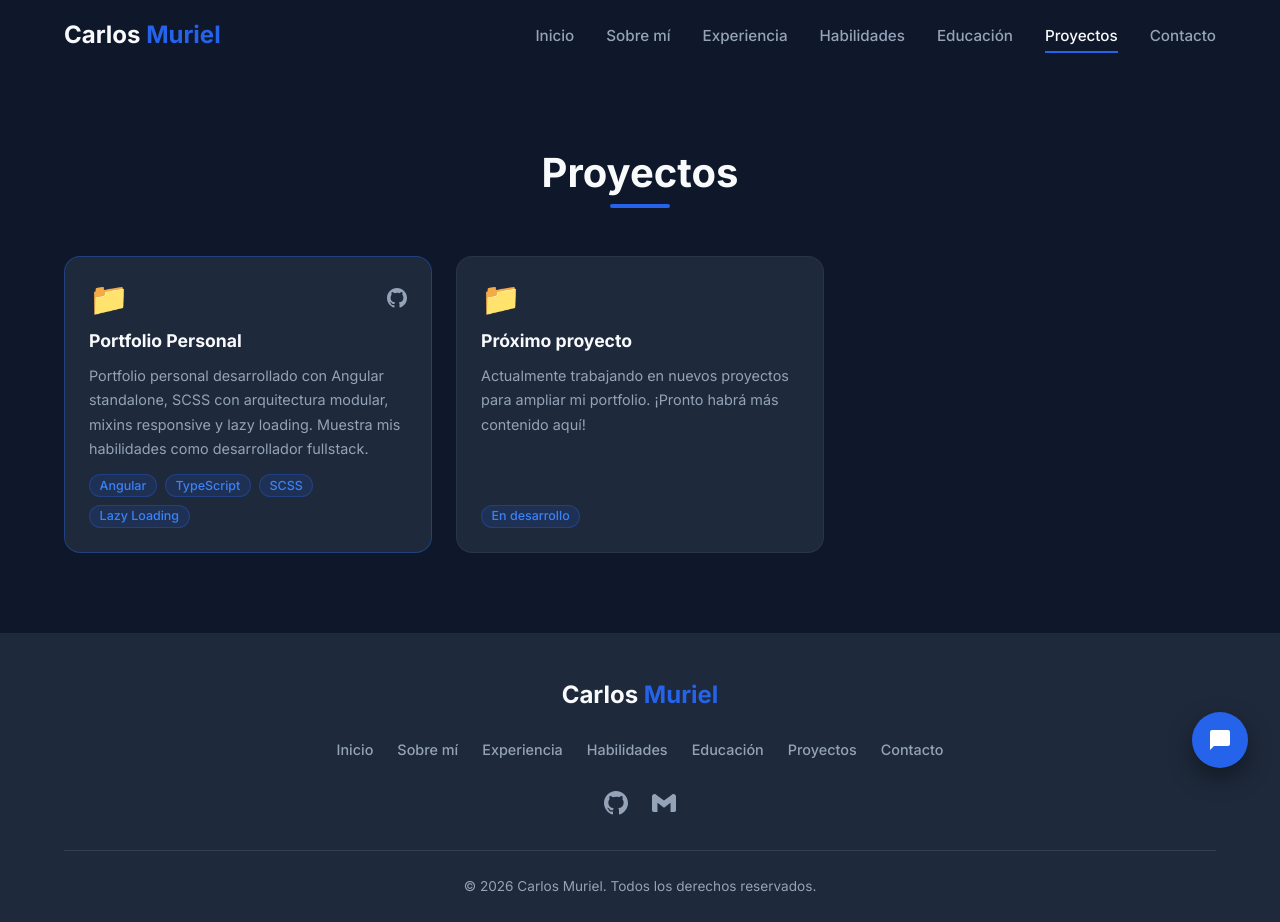
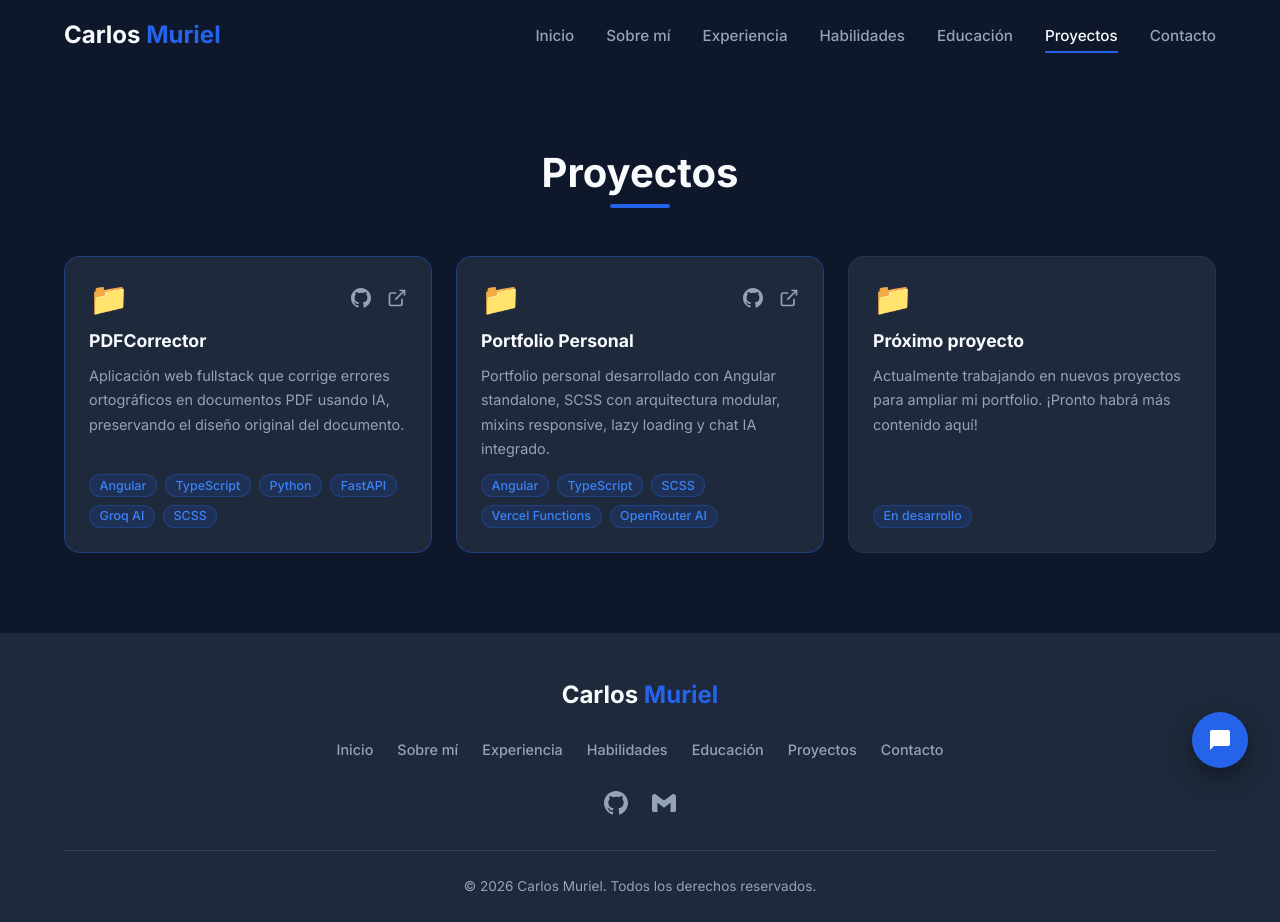
Before and after one commit to CarlosMurielCuevas/portfolio, an Angular app: page /proyectos in a window 1280 px wide. Built offline with nearby package versions, Linux system fonts and the light colour scheme.

Commit message:
feat: añadir proyecto PDFCorrector a la sección de proyectos

```diff
--- a/src/app/features/proyectos/proyectos.ts
+++ b/src/app/features/proyectos/proyectos.ts
@@ -11,11 +11,19 @@ import { CommonModule } from '@angular/common';
 export class ProyectosComponent {
   proyectos = [
     {
+      titulo: 'PDFCorrector',
+      descripcion: 'Aplicación web fullstack que corrige errores ortográficos en documentos PDF usando IA, preservando el diseño original del documento.',
+      tecnologias: ['Angular', 'TypeScript', 'Python', 'FastAPI', 'Groq AI', 'SCSS'],
+      github: 'https://github.com/CarlosMurielCuevas/pdfcorrector',
+      demo: 'https://pdfcorrector.vercel.app',
+      destacado: true
+    },
+    {
       titulo: 'Portfolio Personal',
-      descripcion: 'Portfolio personal desarrollado con Angular standalone, SCSS con arquitectura modular, mixins responsive y lazy loading. Muestra mis habilidades como desarrollador fullstack.',
-      tecnologias: ['Angular', 'TypeScript', 'SCSS', 'Lazy Loading'],
+      descripcion: 'Portfolio personal desarrollado con Angular standalone, SCSS con arquitectura modular, mixins responsive, lazy loading y chat IA integrado.',
+      tecnologias: ['Angular', 'TypeScript', 'SCSS', 'Vercel Functions', 'OpenRouter AI'],
       github: 'https://github.com/CarlosMurielCuevas/portfolio',
-      demo: null,
+      demo: 'https://portfolio-three-rho-i91r5ox32f.vercel.app',
       destacado: true
     },
     {
```
